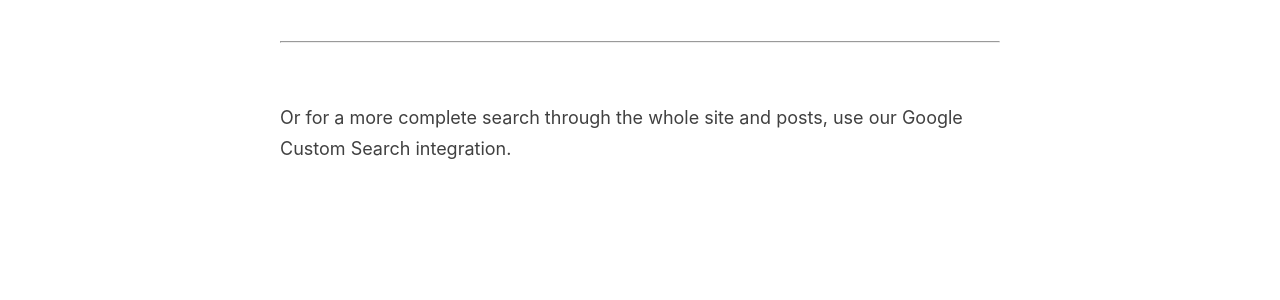
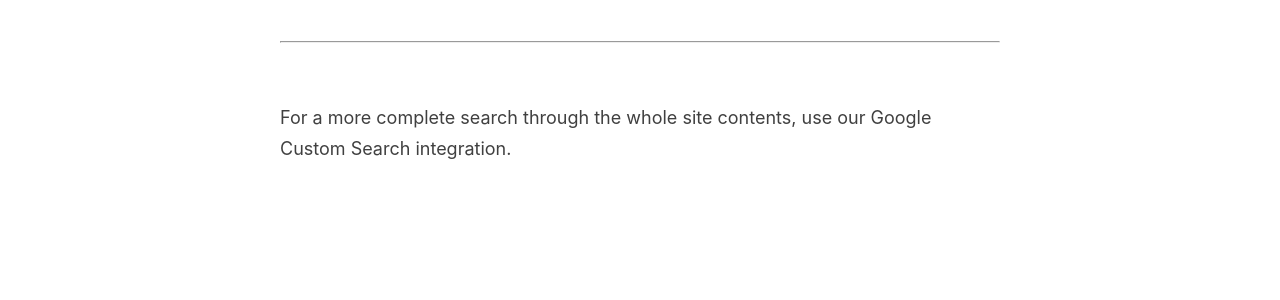
Before and after one commit to epklein/epklein.github.io, a Jekyll site: the page built from _pages/search.md, in a window 1280 px wide. Shown: the part 359-659 px from the top of the page. Built offline with Jekyll 4.4.1, drawn with Linux system fonts in a browser that asks for light colours; comment, search, counter and statistics services are not loaded.

Commit message:
Update page: Search

```diff
--- a/_pages/search.md
+++ b/_pages/search.md
@@ -25,7 +25,7 @@ permalink: /search/
 ---
 
 <br />
-<p>Or for a more complete search through the whole site and posts, use our Google Custom Search integration.</p>
+<p>For a more complete search through the whole site contents, use our Google Custom Search integration.</p>
 
 <script async src="https://cse.google.com/cse.js?cx=9917301fff9de22be"></script>
 <div class="gcse-search"></div>
```
